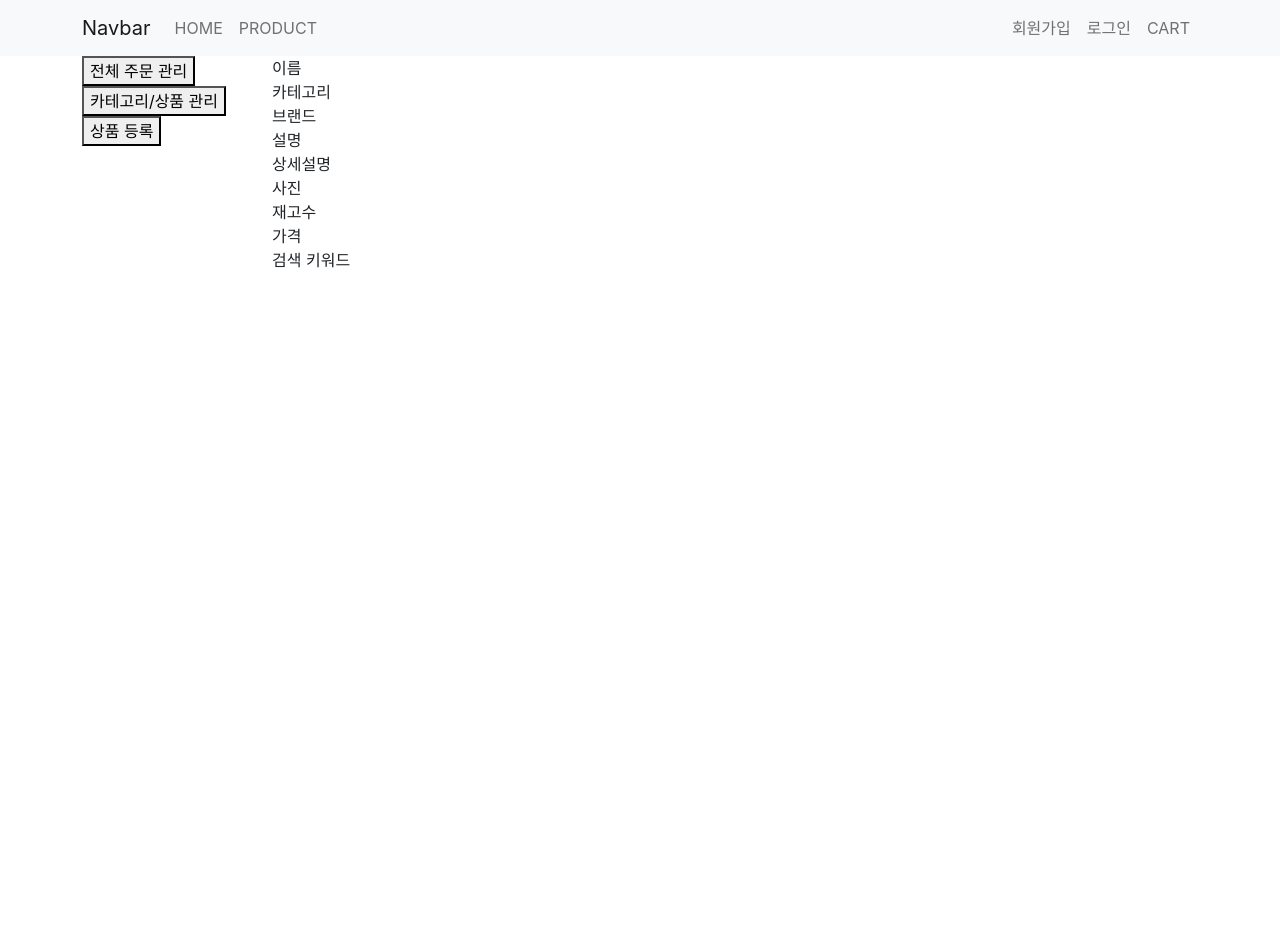
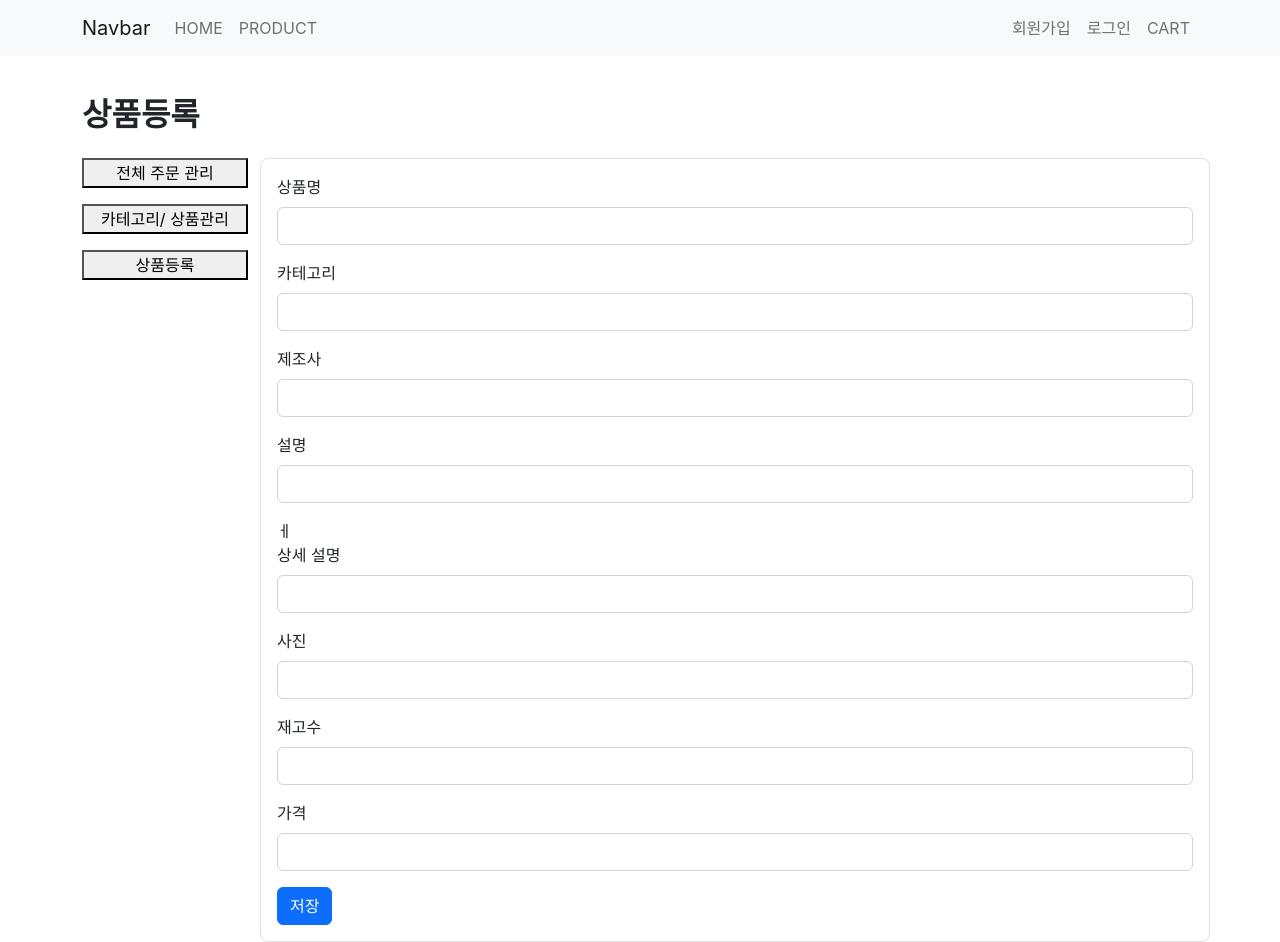
Before and after one commit to jeongjong10/EliceProject-BookStore_10team, a React (Create React App) app in the folder project/front/: page /admin/products in a window 1280 px wide. Before the commit the page ends 800 px from the top, so only its background shows below. Built offline with nearby package versions, Linux system fonts and the light colour scheme.

Commit message:
상품등록

```diff
--- a/project/front/src/views/routes/AdminProductRegister.js
+++ b/project/front/src/views/routes/AdminProductRegister.js
@@ -1,28 +1,72 @@
-import React from "react";
-import { Card, Container, Row, Col, ListGroup, Nav } from "react-bootstrap";
+import React, { useState, useEffect } from "react";
+import {
+  Button,
+  Container,
+  Row,
+  Col,
+  Form,
+  InputGroup,
+  Stack,
+} from "react-bootstrap";
+import { useNavigate } from "react-router-dom";
+import cssCart from "../css/Cart.module.css";
+import cssOrder from "../css/Order.module.css";
+import { customAxios } from "../../config/customAxios";
 
 const AdminProductRegister = () => {
+  const navigate = useNavigate();
+
   return (
-    <Container>
+    <Container className="subContainer">
+      <div className={cssCart.titleArea}>
+        <h2 className="page-title">상품등록</h2>
+      </div>
       <Row>
         <Col xs lg="2">
-          <button>전체 주문 관리</button>
-          <br />
-          <button>카테고리/상품 관리</button>
-          <br />
-          <button>상품 등록</button>
-          <br />
+          <Stack gap={3}>
+            <button className="order">전체 주문 관리</button>
+
+            <button className="manager">카테고리/ 상품관리</button>
+            <button className="deleted">상품등록</button>
+          </Stack>
         </Col>
-        <Col>
-          <div>이름</div>
-          <div>카테고리</div>
-          <div>브랜드</div>
-          <div>설명</div>
-          <div>상세설명</div>
-          <div>사진</div>
-          <div>재고수</div>
-          <div>가격</div>
-          <div>검색 키워드</div>
+        <Col className={cssOrder.deliveryInfo}>
+          <Form>
+            <Form.Group className="mb-3" controlId="formBasicUsername">
+              <Form.Label>상품명</Form.Label>
+              <Form.Control />
+            </Form.Group>
+            <Form.Group className="mb-3" controlId="formBasicPassword">
+              <Form.Label>카테고리</Form.Label>
+              <Form.Control />
+            </Form.Group>
+            <Form.Group className="mb-3" controlId="formBasicPasswordConfirm">
+              <Form.Label>제조사</Form.Label>
+              <Form.Control />
+            </Form.Group>
+            <Form.Group className="mb-3" controlId="formBasicPhone">
+              <Form.Label>설명</Form.Label>
+              <Form.Control />
+            </Form.Group>
+            ㅔ
+            <Form.Group className="mb-3" controlId="formBasicPhone">
+              <Form.Label>상세 설명</Form.Label>
+              <Form.Control />
+            </Form.Group>
+            <Form.Group className="mb-3" controlId="formBasicPhone">
+              <Form.Label>사진</Form.Label>
+              <Form.Control />
+            </Form.Group>
+            <Form.Group className="mb-3" controlId="formBasicPhone">
+              <Form.Label>재고수</Form.Label>
+              <Form.Control />
+            </Form.Group>
+            <Form.Group className="mb-3" controlId="formBasicPhone">
+              <Form.Label>가격</Form.Label>
+              <Form.Control />
+            </Form.Group>
+            <Button>저장</Button>
+          </Form>
         </Col>
       </Row>
     </Container>
```
